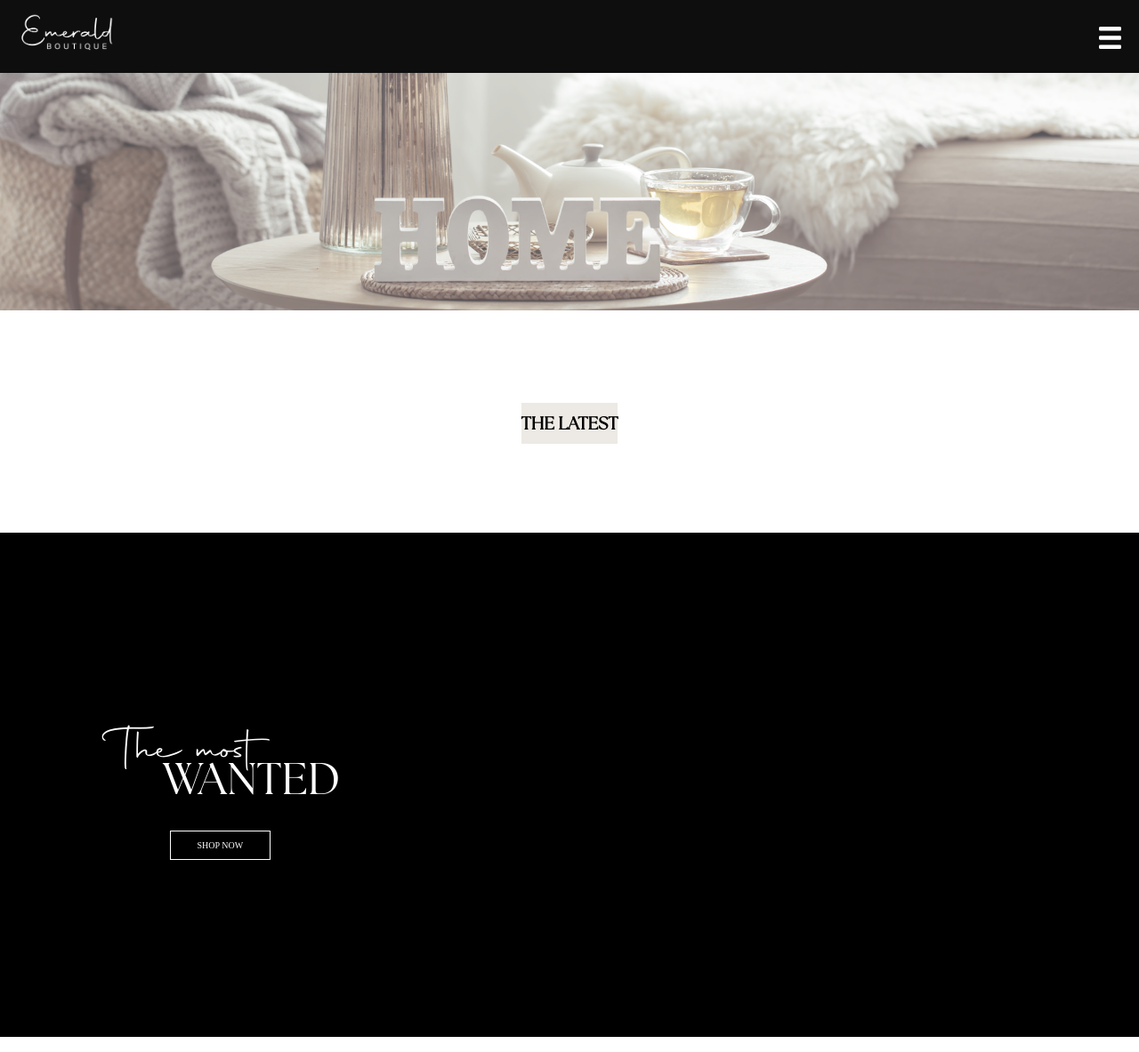
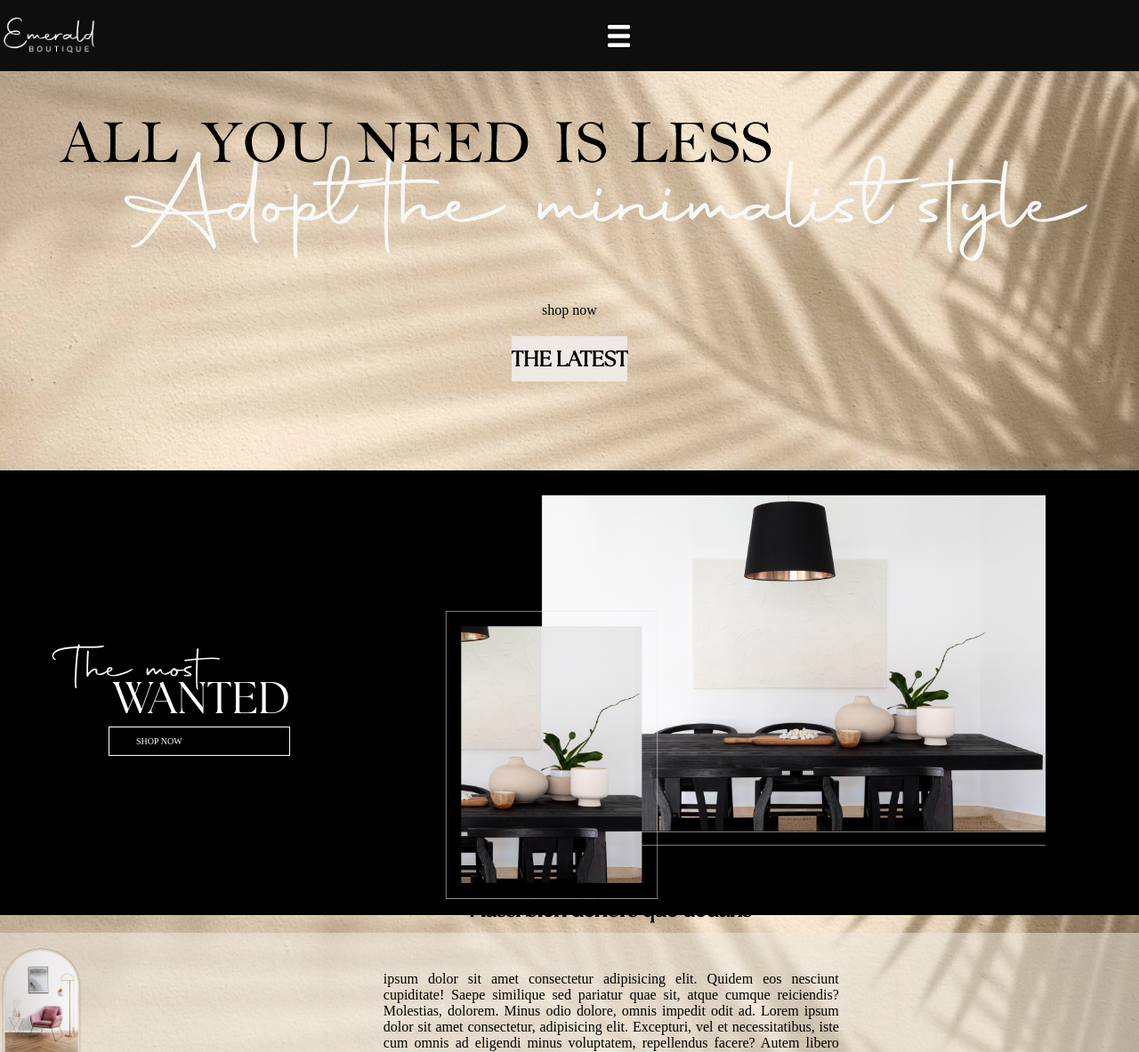
Before and after one commit to nejlael/Projet-zad-nejla, a PHP site: page / in a window 1280 px wide. Shown: the top 1183 px of the page at 89% size. Run offline with PHP 8.4, Linux system fonts and the light colour scheme; data that the repository does not hold is empty.

Commit message:
changements esthetiques + rectification css pixels -> em

```diff
--- a/css/style.css
+++ b/css/style.css
@@ -22,13 +22,18 @@
   font-family: 'the Seasons';
   width: 100%;
   text-align: center;
-  font-size: 20px;
+  font-size: 1,5em;
 }
 .text{
   font-family: 'BELL';
-  font-size: 15px;
+  font-size: 1em;
 }
 body {
+  background-color: #bcad9b;
+  background-image:url(../images/background.png);
+  background-repeat: no-repeat;
+  background-attachment: fixed;
+  background-size:cover;
   margin: 0 auto;
   overflow-x: hidden;
 }
@@ -36,7 +41,7 @@ body {
 .announcementBar {
   color: white;
   text-align: center;
-  padding: 10px;
+  padding: 1em;
   background-color: black;
 }
 
@@ -44,21 +49,31 @@ body {
 .navigation {
   background-color: rgb(14, 14, 14);
   width: 100%;
+  height: 5em;
+  display: flex;
+  justify-content: space-between;
+  align-items: center;
   z-index: 1;
 }
 #logo {
-  margin: 10px 0px 0px 20px;
   height: 50px;
 }
 .navigation #menu {
-  float: right;
-  margin: 30px 20px 0px 0px;
 }
 
 /*-------------------BANNER IMAGE-----------------------*/
-#banner {
+.banner {
   width: 100%;
-  opacity: 70%;
+  text-align: center;
+}
+.banner h1{
+  text-transform: uppercase;
+}
+.banner h2{
+  font-family: 'Autography';
+  margin-left: 20%;
+  color: white;
+
 }
 
 /*-------------------LES POP UP-----------------------*/
@@ -145,11 +160,11 @@ form {
   color:#33312f;
   display: inline-block;
   margin: 2px;
-  height: 50%;
+  height: 20em;
 }
 .card img {
   margin: 0px;
-  height: 250px;
+  height: 80%;
 }
 .card img:hover {
   opacity: 50%;
@@ -172,8 +187,8 @@ form {
   width: fit-content;
   margin: 0 auto;
   text-align: center;
-  margin-top: 100px;
-  margin-bottom: 100px;
+  margin-top: 1em;
+  margin-bottom: 1em;
 }
 .nouveautes .title{
   background-color: #ede9e4;
@@ -189,13 +204,16 @@ form {
   font-size: 50px;
   margin: 20px 0px;
   margin-top: 100px;
+  height: 500px;
+  display: inline-block;
 
-
+  display: flex;
+  justify-content: space-around;
+  align-items:center;
 
 }
-#most-wanted-link{
-  padding: 200px 0px;
-  margin-left: 10%;
+#most-wanted-link *{
+  display:block;
 }
 #most{
   font-family: 'Autography';
@@ -215,33 +233,31 @@ form {
   margin-left: 50px;
 
 }
+.most-wanted img{
+  height: 100%;
+}
 
 
 /*-------------------ARTICLE-----------------------*/
 .article {
-  background-color: #ede9e4;
+  background-color: #ede9e481;
   color: black;
-  width: fit-content;
-  display: inline-block;
-  height: 500px;
+  display: flex;
+  justify-content: space-around;
+  align-items: center;
+  height: 10em;
   margin: 0 auto;
 }
 .article .text{
   width: 40%;
   margin: 0 auto;
-  float: left;
-  padding-left: 40px;
 
 }
 .article p {
   text-align: justify;
-  padding: 10px;
-  margin: 0 auto;
 }
 .article img{
-  float: left;
-  height: 100%;
-  margin: 0 auto;
+  height: 80%;
 }
 
 
--- a/index.php
+++ b/index.php
@@ -9,7 +9,11 @@
      ?>
 <main class="home">
     <!---------------------BANNER IMAGE--------------------------------->
-    <img id="banner" src="./images/banner.png">
+    <div class="banner">
+        <img src="./images/banner.png">
+
+        <A> shop now </A>
+    </div>
 
 
     <!---------------------NOUVEAUX PRODUITS--------------------------------->
@@ -18,16 +22,14 @@
         <h2 class="title">THE LATEST</h2>
 
         <?php for ($i=0;$i<count($products);$i++) { ?>
-        <a href="product.php?id=<?= $products[$i]->id() ?>">
+        <a class="card" href="product.php?id=<?= $products[$i]->id() ?>">
 
-            <div class="card">
                 <img src="<?= $products[$i]->image() ?>" alt="produit" >
                 <h4>
                     <?= $products[$i]->name() ?>
                     <br>
-                    <strong><?= $products[$i]->price() ?> €</strong>
+                    <strong><?= $products[$i]->price() ?> &euro;</strong>
                 </h4>
-            </div>
 
         </a>
         <?php } ?>
@@ -37,22 +39,18 @@
 
     <div class="most-wanted">
         <div id="most-wanted-link">
-            <div id="most">
-                The most
-            </div>
-            <div id="wanted">
-                WANTED
-            </div>
-            <img src="" alt="">
+            <span id="most">The most</span>
+            <span id="wanted">WANTED</span>
             <a href="catalog.php">SHOP NOW</a>
         </div>
+        <img src="./images/most-wanted.png" alt="" height="400px">
     </div>
 
 
 
     <!---------------------ARTICLE--------------------------------->
     <div class="article">
-        <img src="./images/image-article.jpg">
+        <img src="./images/article.png">
         <div class="text">
             <h2 class="title">Aussi bien dehors que dedans</h2>
             </br>
```
Also changed, not shown: images/article.png (added), images/background.png (added), images/banner.png, images/most-wanted.jpg (added), images/most-wanted.png (added).
